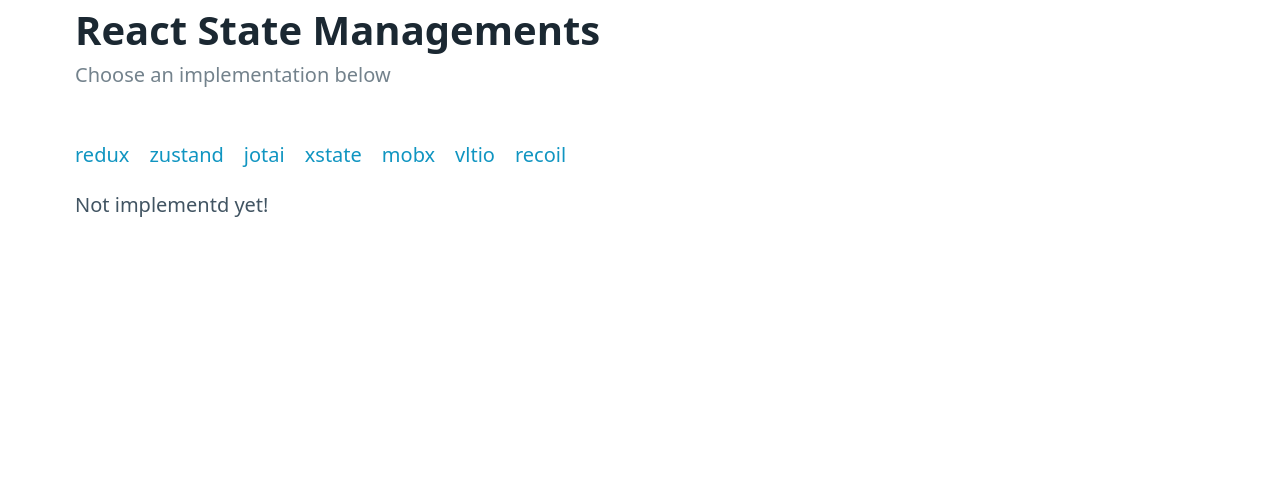
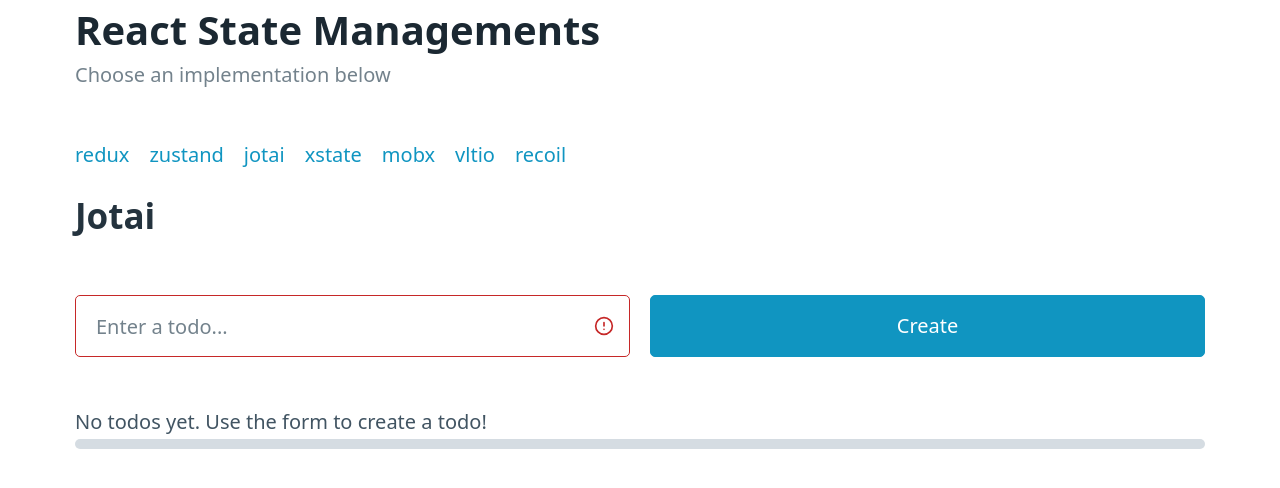
Before and after one commit to Adamduehansen/react-state-managers, a React (Vite) app: page /jotai in a window 1280 px wide. Shown: the top 488 px of the page. Built offline with nearby package versions, Linux system fonts and the light colour scheme.

Commit message:
Adds jotai.

```diff
--- a/package.json
+++ b/package.json
@@ -12,6 +12,7 @@
   "dependencies": {
     "@heroicons/react": "^2.0.16",
     "@reduxjs/toolkit": "^1.9.2",
+    "jotai": "^2.0.2",
     "react": "^18.2.0",
     "react-dom": "^18.2.0",
     "react-hook-form": "^7.43.1",
--- /dev/null
+++ b/src/lib/jotai/atoms.ts
@@ -0,0 +1,9 @@
+import { atom } from 'jotai';
+import Todo from '../Todo';
+
+export const todosAtom = atom<Todo[]>([]);
+
+export const completedTodosAtom = atom<Todo[]>((get) => {
+  const todos = get(todosAtom);
+  return todos.filter((todo) => todo.completed);
+});
--- a/src/lib/redux/todoReducer.ts
+++ b/src/lib/redux/todoReducer.ts
@@ -10,7 +10,7 @@
 };
 
 function createTodoReducer(state: TodoState, action: PayloadAction<string>) {
-  const id = Math.max(...state.todos.map((o) => o.id + 1), 0);
+  const id = Math.max(...state.todos.map((todo) => todo.id + 1), 0);
   state.todos.push({
     id: id,
     text: action.payload,
--- a/src/lib/zustand/store.ts
+++ b/src/lib/zustand/store.ts
@@ -24,7 +24,7 @@
         todos: [
           ...state.todos,
           {
-            id: Math.max(...state.todos.map((o) => o.id + 1), 0),
+            id: Math.max(...state.todos.map((todo) => todo.id + 1), 0),
             text: text,
             completed: false,
           },
--- a/src/main.tsx
+++ b/src/main.tsx
@@ -4,6 +4,7 @@
 import { RouterProvider, createBrowserRouter } from 'react-router-dom';
 import App from './App';
 import store from './lib/redux/store';
+import Jotai from './routes/Jotai';
 import NotImplemented from './routes/NotImplemented';
 import Redux from './routes/Redux';
 import Zustand from './routes/Zustand';
@@ -23,7 +24,7 @@
       },
       {
         path: '/jotai',
-        element: <NotImplemented />,
+        element: <Jotai />,
       },
       {
         path: '/xstate',
--- /dev/null
+++ b/src/routes/Jotai.tsx
@@ -0,0 +1,58 @@
+import { useAtom, useAtomValue } from 'jotai';
+import TodoCreate from '../components/TodoCreate';
+import TodoList from '../components/TodoList';
+import TodoProgress from '../components/TodoProgress';
+import { completedTodosAtom, todosAtom } from '../lib/jotai/atoms';
+
+function Jotai(): JSX.Element {
+  const [todos, setTodos] = useAtom(todosAtom);
+  const completedTodos = useAtomValue(completedTodosAtom);
+
+  function onSubmitHandler(text: string): void {
+    setTodos((currentTodos) => {
+      return [
+        ...currentTodos,
+        {
+          id: Math.max(...currentTodos.map((todo) => todo.id + 1), 0),
+          text: text,
+          completed: false,
+        },
+      ];
+    });
+  }
+
+  function onToggleHandler(id: number): void {
+    setTodos((currentTodos) => {
+      return currentTodos.map((todo) => {
+        if (todo.id !== id) {
+          return todo;
+        }
+        return {
+          ...todo,
+          completed: !todo.completed,
+        };
+      });
+    });
+  }
+
+  function onDeleteHandler(id: number): void {
+    setTodos((currentTodos) => {
+      return currentTodos.filter((todo) => todo.id !== id);
+    });
+  }
+
+  return (
+    <section>
+      <h2>Jotai</h2>
+      <TodoCreate onSubmit={onSubmitHandler} />
+      <TodoList
+        todos={todos}
+        onToggle={onToggleHandler}
+        onDelete={onDeleteHandler}
+      />
+      <TodoProgress max={todos.length} value={completedTodos.length} />
+    </section>
+  );
+}
+
+export default Jotai;
--- a/src/routes/Redux.tsx
+++ b/src/routes/Redux.tsx
@@ -21,7 +21,7 @@
 
   return (
     <section>
-      <h1>Redux</h1>
+      <h2>Redux</h2>
       <TodoCreate onSubmit={onCreate} />
       <TodoList
         todos={todos}
--- a/src/routes/Zustand.tsx
+++ b/src/routes/Zustand.tsx
@@ -12,7 +12,7 @@
 
   return (
     <section>
-      <h1>Zustand</h1>
+      <h2>Zustand</h2>
       <TodoCreate onSubmit={onCreate} />
       <TodoList
         todos={store.todos}
```
Also changed, not shown: 2 other files (tests, documents, lock files or other folders).
